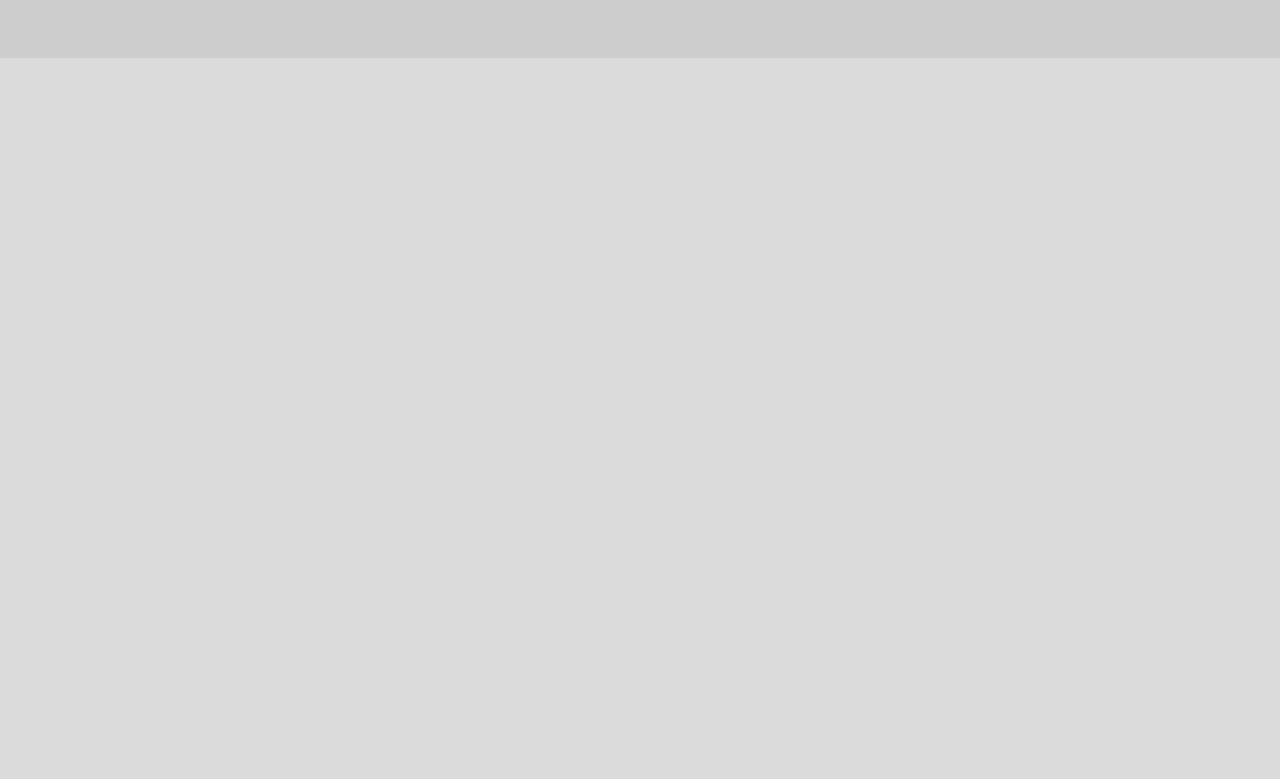
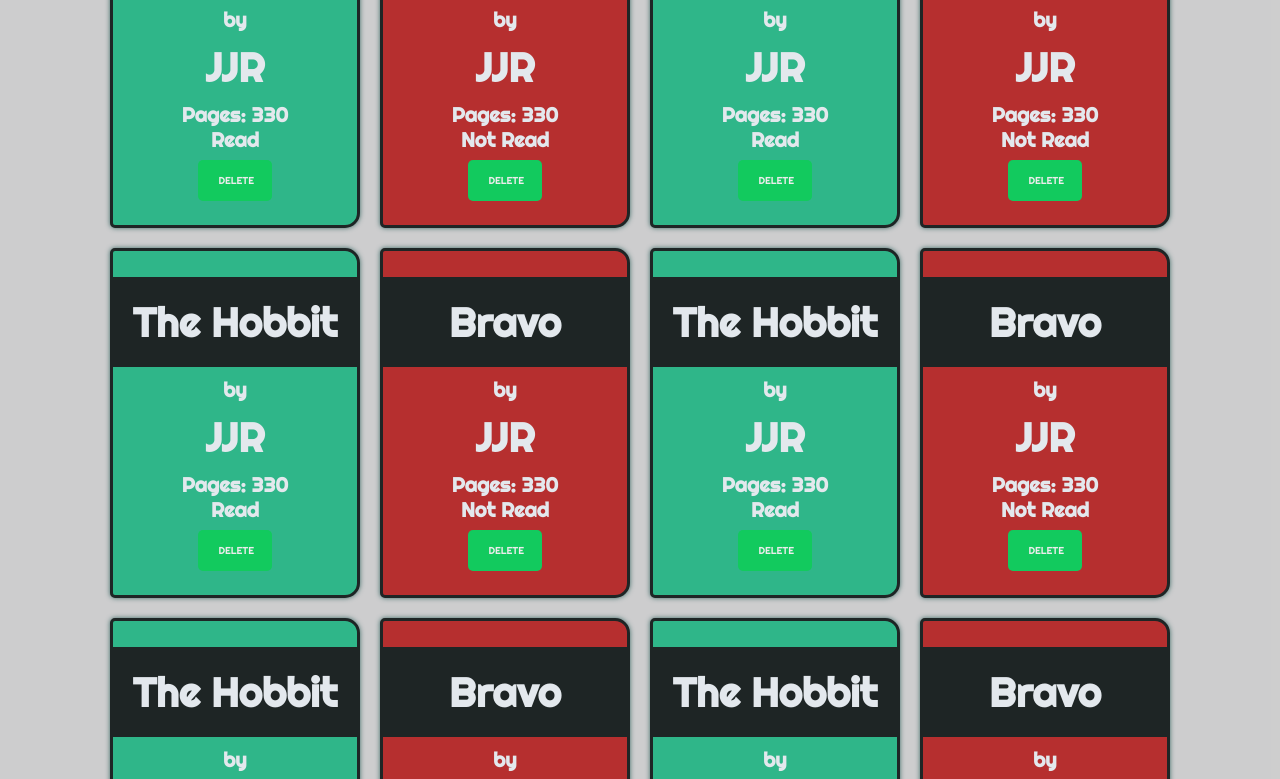
Before and after one commit to Wolfushima/Library, a plain HTML site: page index.html in a window 1280 px wide. Shown: the part 712-1491 px from the top of the page. Before the commit the page ends 800 px from the top, so only its background shows below. Drawn offline with Linux system fonts and the light colour scheme.

Commit message:
Styled the book containers, also added a conditional when creating a new book card to change his background color.

```diff
--- a/script.js
+++ b/script.js
@@ -37,6 +37,21 @@ Book.prototype.toggleReadStatus = function() {
 
 addBookToLibrary("TheHobbit-JJR-book-card", "The Hobbit", "JJR", "330", "Read")
 addBookToLibrary("Bravo-JJR-book-card", "Bravo", "JJR", "330", "Not Read")
+addBookToLibrary("TheHobbit-JJR-book-card", "The Hobbit", "JJR", "330", "Read")
+addBookToLibrary("Bravo-JJR-book-card", "Bravo", "JJR", "330", "Not Read")
+addBookToLibrary("TheHobbit-JJR-book-card", "The Hobbit", "JJR", "330", "Read")
+addBookToLibrary("Bravo-JJR-book-card", "Bravo", "JJR", "330", "Not Read")
+addBookToLibrary("TheHobbit-JJR-book-card", "The Hobbit", "JJR", "330", "Read")
+addBookToLibrary("Bravo-JJR-book-card", "Bravo", "JJR", "330", "Not Read")
+addBookToLibrary("TheHobbit-JJR-book-card", "The Hobbit", "JJR", "330", "Read")
+addBookToLibrary("Bravo-JJR-book-card", "Bravo", "JJR", "330", "Not Read")
+addBookToLibrary("TheHobbit-JJR-book-card", "The Hobbit", "JJR", "330", "Read")
+addBookToLibrary("Bravo-JJR-book-card", "Bravo", "JJR", "330", "Not Read")
+addBookToLibrary("TheHobbit-JJR-book-card", "The Hobbit", "JJR", "330", "Read")
+addBookToLibrary("Bravo-JJR-book-card", "Bravo", "JJR", "330", "Not Read")
+addBookToLibrary("TheHobbit-JJR-book-card", "The Hobbit", "JJR", "330", "Read")
+addBookToLibrary("Bravo-JJR-book-card", "Bravo", "JJR", "330", "Not Read")
+
 console.log(myLibrary)
 
 
@@ -59,6 +74,7 @@ function submitNewBook(event) {
 function createNewBookCard(title, author, pages, read) {
     const bookCard = document.createElement("div");
     const titleCard = document.createElement("h2");
+    const byCard = document.createElement("h2");
     const authorCard = document.createElement("h2");
     const pagesCard = document.createElement("h2");
     const readCard = document.createElement("h2");
@@ -66,21 +82,29 @@ function createNewBookCard(title, author, pages, read) {
     const idCard = `${title}-${author}-book-card`.replaceAll(" ", "");
 
     titleCard.textContent = title;
+    byCard.textContent = "by";
     authorCard.textContent = author;
-    pagesCard.textContent = pages;
+    pagesCard.textContent = `Pages: ${pages}`;
     readCard.textContent = read;
     btnCard.textContent = "DELETE";
 
     bookCard.classList.add("book-card")
-    btnCard.classList.add("btnDeleteBook")
+    titleCard.classList.add("titleBook-card")
+    authorCard.classList.add("authorBook-card")
+    btnCard.classList.add("btnDeleteBook-card")
     bookCard.id = idCard;
 
     bookCard.appendChild(titleCard)
+    bookCard.appendChild(byCard)
     bookCard.appendChild(authorCard)
     bookCard.appendChild(pagesCard)
     bookCard.appendChild(readCard)
     bookCard.appendChild(btnCard)
     bookCardContainer.appendChild(bookCard)
+
+    if (read === "Read") {
+        bookCard.style.backgroundColor = "hsl(160, 59%, 45%)";
+    } else { bookCard.style.backgroundColor = "hsl(0deg 59% 45%)" }
 
     readCard.addEventListener("click", changeReadStatus)
     btnCard.addEventListener("click", deleteBookFromLibrary)
@@ -104,7 +128,13 @@ function deleteBookFromLibrary() {
 
 function changeReadStatus() {
     const bookIndex = myLibrary.map(bookId => bookId.id).indexOf(this.parentNode.id);
-    if (this.textContent === "Read") { this.textContent = "Not Read"}
-    else { this.textContent = "Read"}
+    if (this.textContent === "Read") {
+        this.parentNode.style.backgroundColor = "hsl(0deg 59% 45%)"
+        this.textContent = "Not Read"
+    }
+    else if (this.textContent === "Not Read") {
+        this.parentNode.style.backgroundColor = "hsl(160, 59%, 45%)"
+        this.textContent = "Read"
+    }
     myLibrary[bookIndex].toggleReadStatus();
 }
--- a/style.css
+++ b/style.css
@@ -25,11 +25,12 @@
 }
 
 html {
+    height: 100%;
     font-size: 63%;
+    max-width: 100%;
 }
 
 body {
-    margin: auto;
     min-height: 100vh;
     width: auto;
     background-color: var(--light-gray);
@@ -174,7 +175,7 @@ header {
     color: var(--light-gray);
     font-weight: 900;
     min-height: 20vh;
-    min-width: fit-content;
+    min-width: 100vw;
     margin: auto;
     background-color: var(--dark-blue);
 }
@@ -183,22 +184,69 @@ header {
 /*          --- book-card ---           */
 .bookCard-container {
     margin-top: 30px;
-    width: auto;
+    min-width: 100vw;
     height: auto;
-    height: 70vh;
     display: flex;
     justify-content: center;
+    align-items: center;
     align-content: space-between;
     flex-flow: row wrap;
-    background-color: rgba(0, 0, 0, 0.061);
+    background-color: hsla(0, 0%, 0%, 0.061);
+    contain: content;
 }
 
 .bookCard-container .book-card {
+    min-width: 250px;
+    width: fit-content;
+    min-height: 350px;
     display: flex;
     justify-content: center;
     align-content: center;
     align-items: center;
     flex-direction: column;
-    background-color: rgb(12, 165, 25);
+    background-color: hsl(160, 59%, 45%);
+    margin: 10px;
+    border-radius: 5px 15px 15px 5px;
+    box-shadow: 0 0 5px var(--dark-green);
+    border: 3px solid var(--dark-gray);
+    contain: content;
+}
+
+.book-card h2 {
+    font-size: 2em;
+    color: var(--dark-blue-200);
+}
+
+.book-card .titleBook-card {
+    display: flex;
+    justify-content: center;
+    align-items: center;
+    font-size: 4em;
+    width: 100%;
+    height: 90px;
+    margin: 10px 0;
+    background-color: var(--dark-gray);
+    contain: content;
+}
+
+.book-card .authorBook-card {
+    display: flex;
+    justify-content: center;
+    align-items: center;
+    margin-top: 10px;
+    font-size: 4em;
     width: fit-content;
+    margin-bottom: 10px;
 }
+
+.book-card .btnDeleteBook-card {
+    width: 30%;
+    padding: 14px 20px;
+    margin: 8px 0;
+    border: none;
+    border-radius: 5px;
+    cursor: pointer;
+    font-size: 1em;
+    color: var(--white);
+    background-color: var(--green);
+}
```
Also changed, not shown: index.html (+0 -1 lines).
